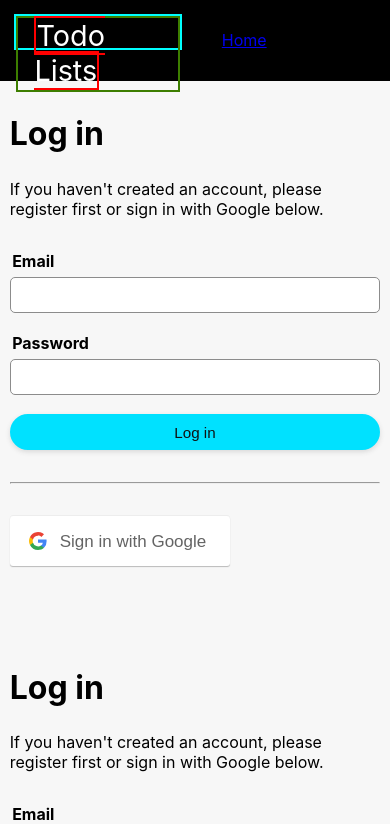
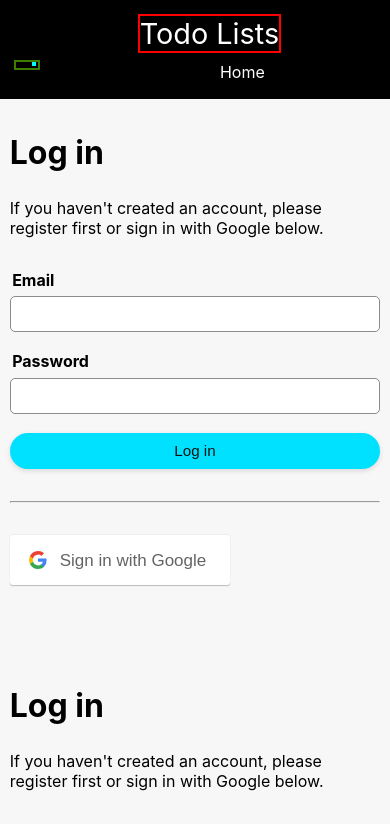
Before and after one commit to Aza-Chi/Todo-App, a React (Create React App) app in the folder frontend/: page /login in a window 390 px wide. Shown: the top 824 px of the page. Built offline with nearby package versions, Linux system fonts and the light colour scheme; no server answers.

Commit message:
updated Header

```diff
--- a/frontend/src/components/Header/Header.js
+++ b/frontend/src/components/Header/Header.js
@@ -6,10 +6,10 @@ import styles from "./Header.module.css";
 export default function Header() {
   return (
     <header className={styles.header}>
+          <Link to="/" className={styles.logo}> <span className={styles.title}>Todo Lists</span></Link>
       <div className={styles.container}>
+        <div className={styles.logoContainer}>
         <div className={styles.logoContainer2}>
-        <div className={styles.logoContainer}>
-          <Link to="/" className={styles.logo}> <span className={styles.title}>Todo Lists</span></Link>
         </div>
         </div>
       <MainNav />
--- a/frontend/src/components/Header/Header.module.css
+++ b/frontend/src/components/Header/Header.module.css
@@ -11,7 +11,8 @@
     .container {
   /* border: solid 1px red; */
   display: inline-flex;
-  width: 60em;
+  /* display: flex; */
+  width: 75em;
     }
     .logoContainer {
       border: solid 2px rgb(61, 126, 0);
@@ -25,7 +26,8 @@
     .logoContainer2 {
       border: solid 2px cyan;
       max-width: 11em;
-      max-height: 2em;;
+      max-height: 2em;
+
 
     }
 
@@ -37,6 +39,7 @@
       text-decoration: none;
       justify-content: center;
       justify-self: center;
+
 
 
     }
--- a/frontend/src/components/MainNav/MainNav.module.css
+++ b/frontend/src/components/MainNav/MainNav.module.css
@@ -0,0 +1,81 @@
+.mainNav {
+    flex-grow: 1;
+    display: flex;
+    justify-content: space-between;
+    padding-right: 5%;
+    font-size: 1.0em;
+    /* border: solid 2px red; */
+    width: 100%;
+  }
+
+  .navList {
+
+    display: inline-flex;
+    flex-wrap: wrap;
+    align-items: center;
+    justify-content: space-evenly;
+    height: 100%;
+    margin: 0;
+    padding: 0em 0em 0em 3em;
+    list-style-type: none;
+  }
+
+  .listItem {
+    height: 100%;
+
+
+  }
+
+  .link {
+    display: inline-block;
+    height: 100%;
+    padding: 0.5rem 0.5rem 0.1em 0em;
+    border: 1px solid transparent;  /* Prevent element size increase on hover */
+  }
+
+  .link,
+  .link:link {
+    color: rgb(255, 255, 255);
+    text-decoration: none;
+  }
+
+  .link:focus,
+  .link:hover {
+    /* border: 1px solid rgb(255, 255, 255); */
+    text-decoration: underline;
+
+  }
+
+  .link:active {
+    /* border: 1px solid rgb(0, 0, 0);
+    color: rgb(255, 255, 255); */
+  }
+
+
+  @media screen and (max-width: 1050px) {
+    .mainNav {
+      padding-right: 0;
+
+    }
+  }
+
+
+  @media screen and (max-width: 768px) {
+    .mainNav {
+      width: 100%;
+    }
+
+    .listItem {
+      height: auto;  /* Ensure appropriate height if links wrap */
+    }
+  }
+
+
+  @media screen and (max-width: 600px) {
+    .mainNav {
+      flex-direction: column;  /* Stacked, full-width sub-navigations */
+    }
+    .navList {
+      justify-content: center;
+    }
+  }
```
